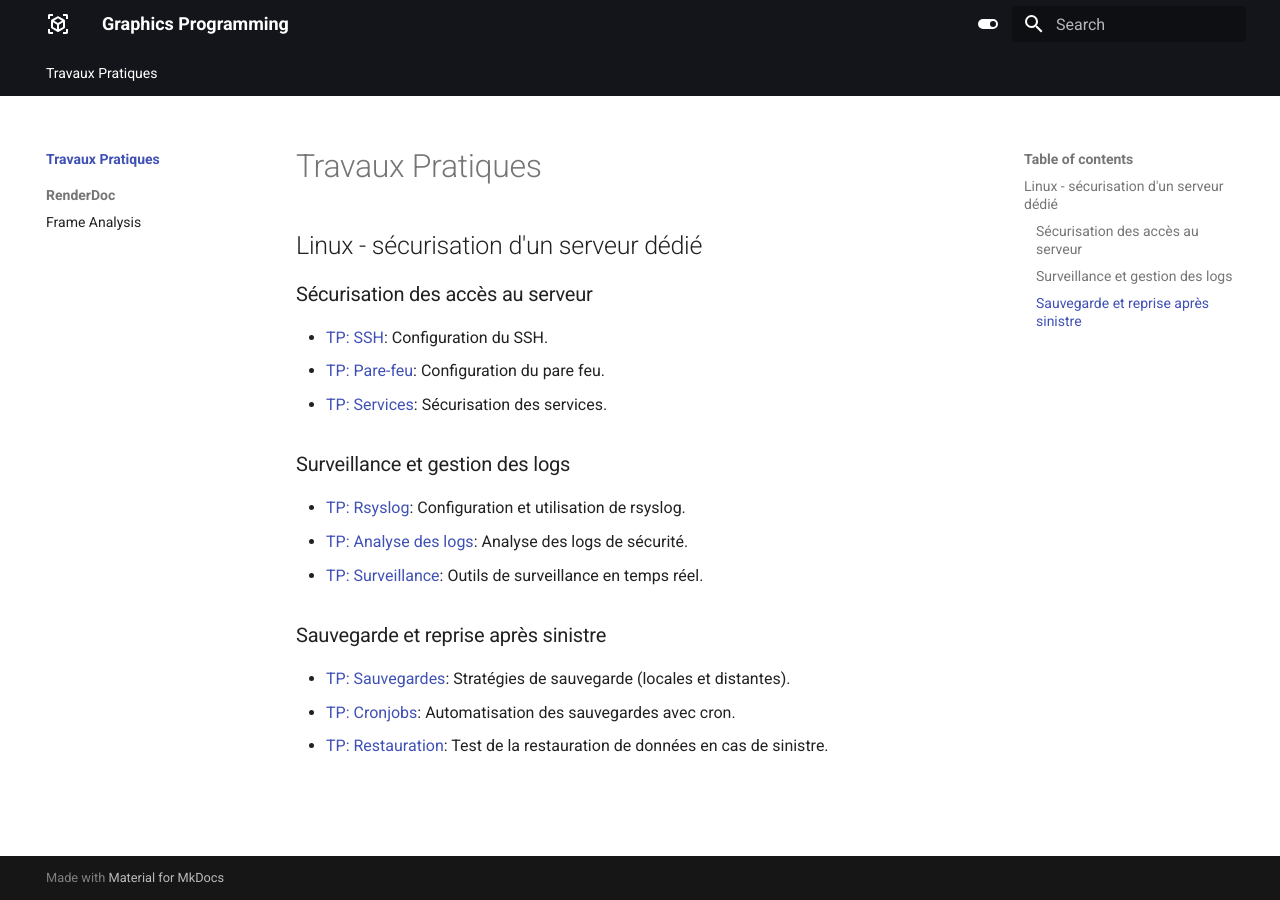
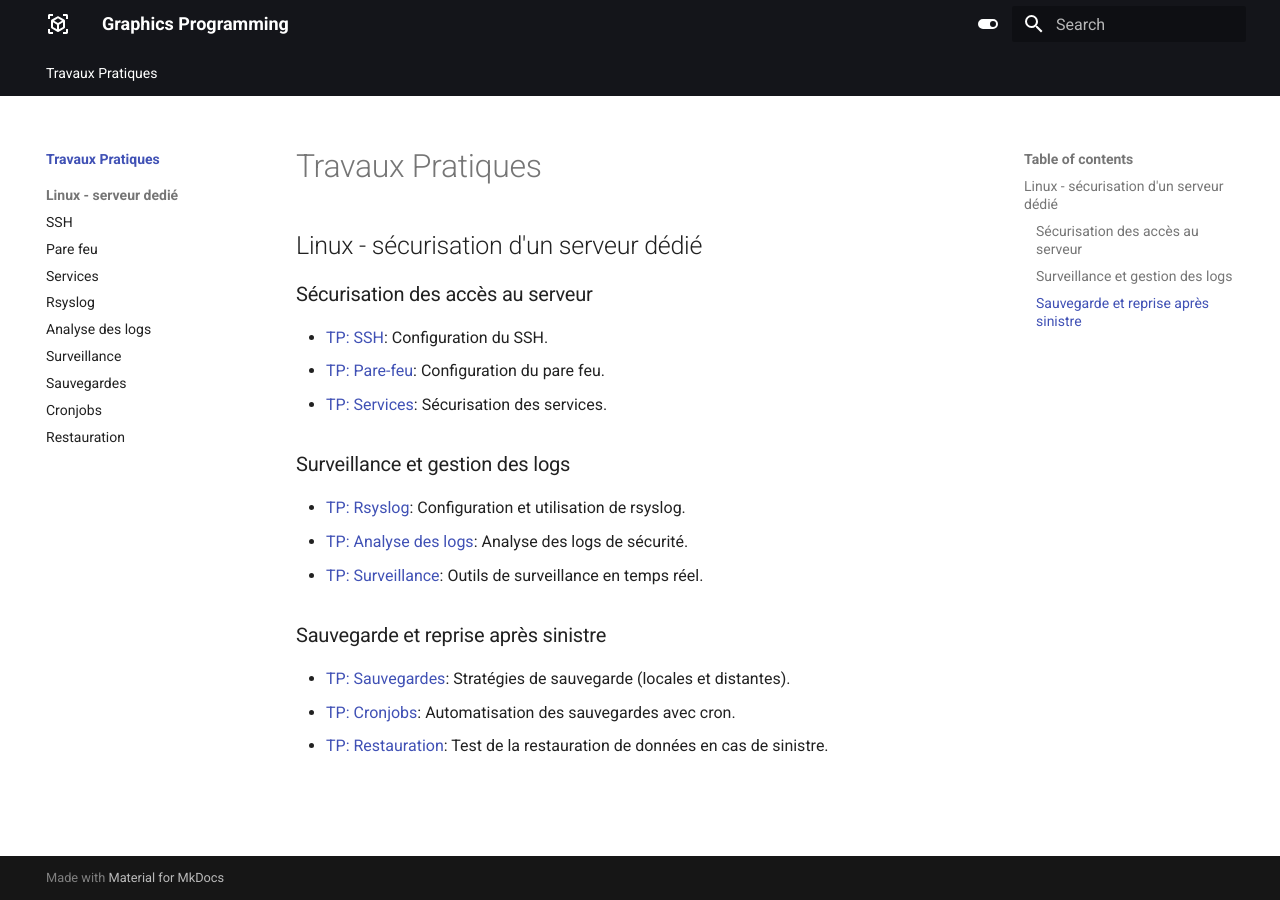
Before and after one commit to ThomasHerve/support-cours, an MkDocs documentation site: the page built from docs/tutorials/index.md, in a window 1280 px wide. Built offline with MkDocs 1.6.1 and Material for MkDocs 9.7.7, drawn with Linux system fonts in a browser that asks for light colours.

Commit message:
Update arbo

```diff
--- a/mkdocs.yml
+++ b/mkdocs.yml
@@ -74,5 +74,13 @@ nav:
   # - Home: 'index.md'
   - Travaux Pratiques:
       - 'tutorials/index.md'
-      - RenderDoc:
-        - Frame Analysis: 'tutorials/renderdoc.md'
+      - Linux - serveur dedié:
+        - SSH: 'tutorials/linux/serveur-dedié.md/ssh.md'
+        - Pare feu: 'tutorials/linux/serveur-dedié.md/pare-feu.md'
+        - Services: 'tutorials/linux/serveur-dedié.md/services.md'
+        - Rsyslog: 'tutorials/linux/serveur-dedié.md/rsyslog.md'
+        - Analyse des logs: 'tutorials/linux/serveur-dedié.md/logs.md'
+        - Surveillance: 'tutorials/linux/serveur-dedié.md/surveillance.md'
+        - Sauvegardes: 'tutorials/linux/serveur-dedié.md/sauvegardes.md'
+        - Cronjobs: 'tutorials/linux/serveur-dedié.md/cronjobs.md'
+        - Restauration: 'tutorials/linux/serveur-dedié.md/restauration.md'
```
